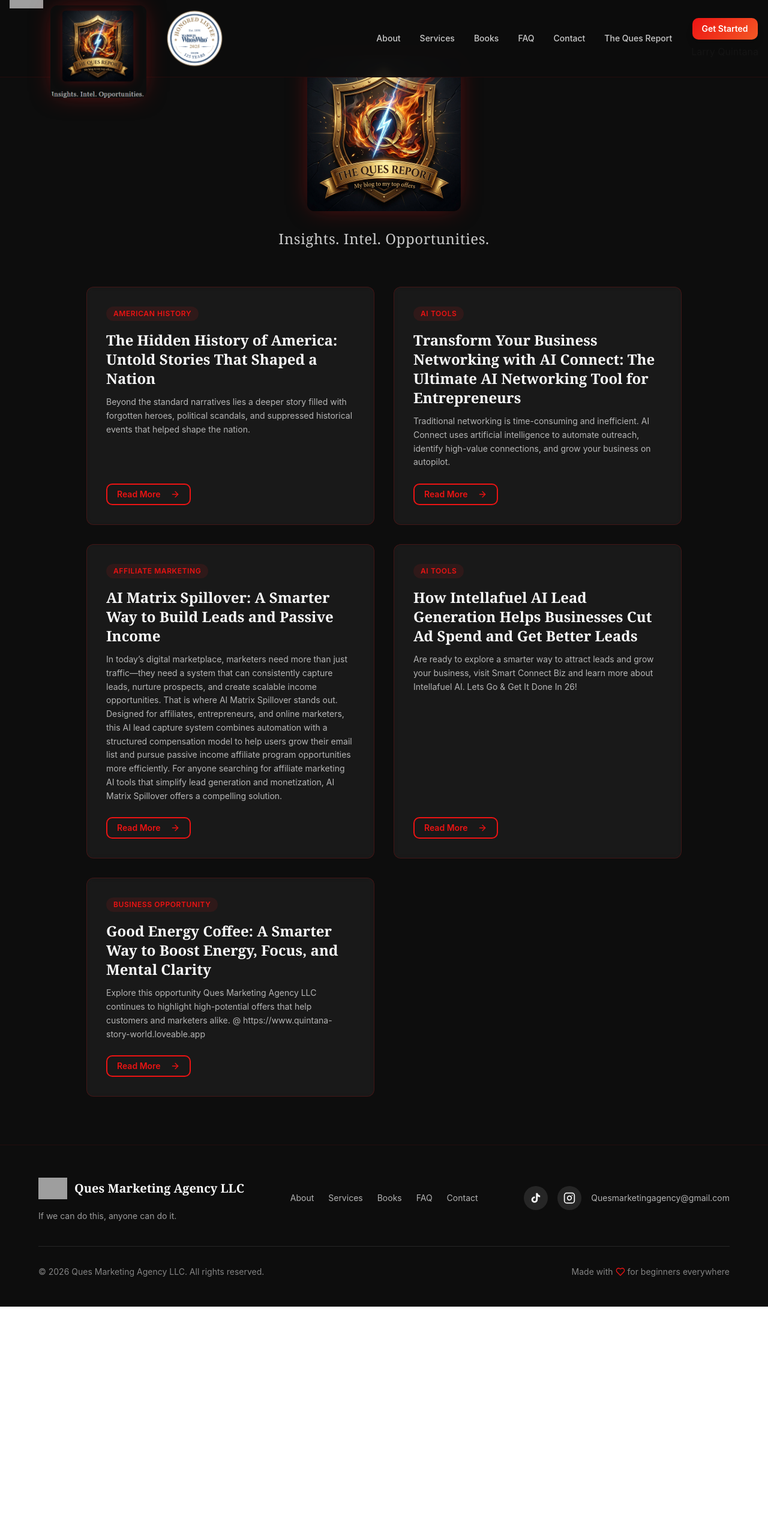
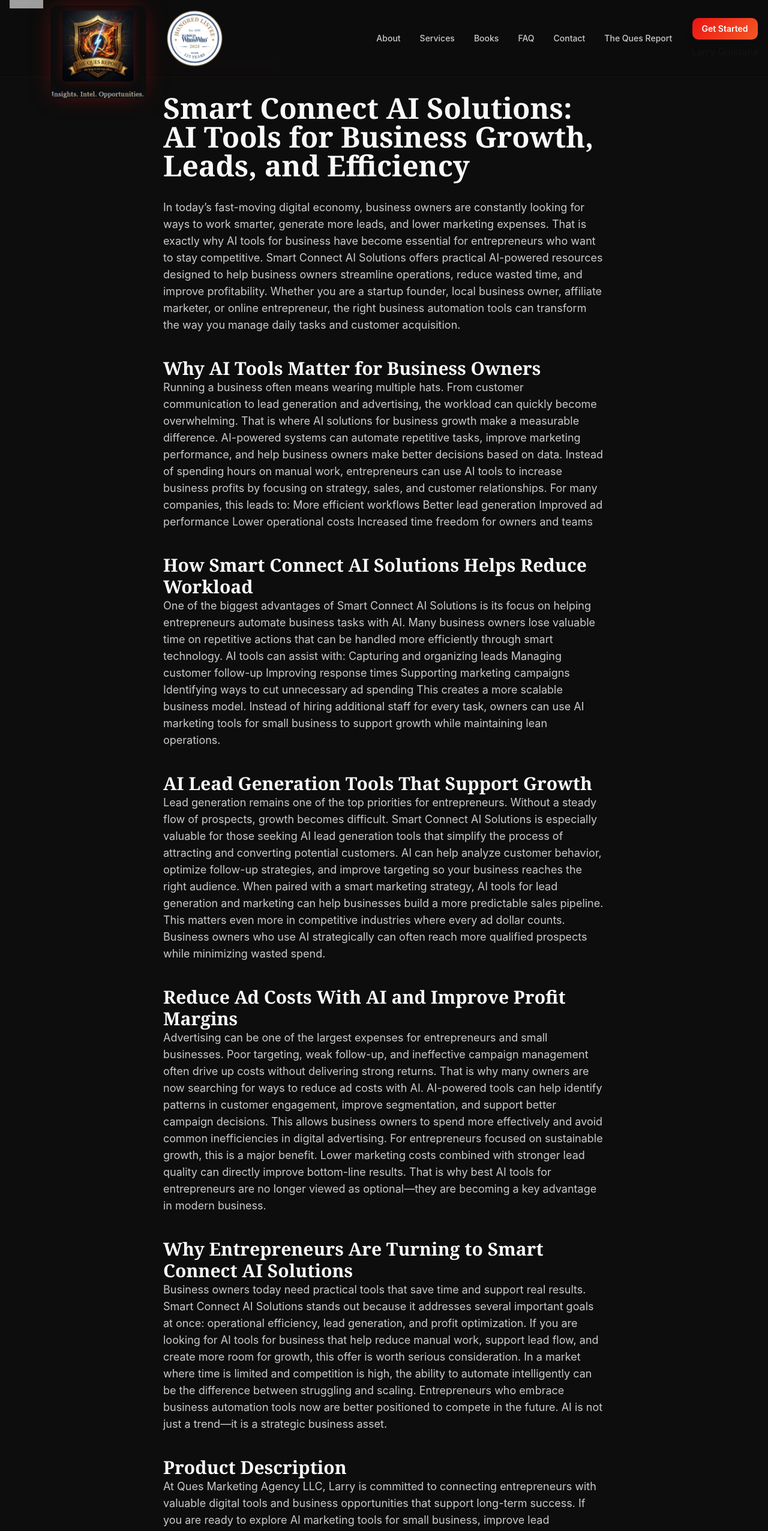
Before and after one commit to Quesmarket58/quintana-story-world, a React (Vite) app: page /blog/AI-Tools-Smart-Connect-AI-Solutions in a window 1280 px wide. Before the commit this address led to /blog. Shown: the top 2552 px of the page at 60% size. Before the commit the page ends 2178 px from the top, so only its background shows below. Built offline with nearby package versions, Linux system fonts and the light colour scheme; grey boxes are pictures that could not be loaded; the HTML template or start-up script is replaced by a standard one.

Commit message:
Add Smart Connect AI Solutions to blog posts

```diff
--- a/src/data/blogPosts.ts
+++ b/src/data/blogPosts.ts
@@ -43,7 +43,7 @@ export const blogPosts: BlogPost[] = [
       { heading: "The Business Impact of AI-Powered Networking", paragraph: "Entrepreneurs using AI Connect report significant improvements in networking effectiveness. The platform typically increases response rates by 300% while reducing time investment by 75%, allowing business leaders to focus on high-value activities." },
       { heading: "Start Building Better Connections Today", paragraph: "AI Connect transforms traditional networking from a time-intensive activity into a strategic automated process. Visit Ques Market today to discover how AI Connect can scale your networking efforts while maintaining the personal touch that drives meaningful connections." },
     ],
-  },
+   },
    {
     slug: "ai-matrix-spillover-review",
     title: "AI Matrix Spillover: A Smarter Way to Build Leads and Passive Income",
@@ -94,4 +94,22 @@ export const blogPosts: BlogPost[] = [
       { heading: "Discover More at Ques Market", paragraph: "To learn more or get started, visit Ques Marketing Agency LLC featured offer page here: https://sharegoodenergybiz.com/Quersmarketing,  https://smartconnectbiz.com/info/Quersmarketing, https://quintana-story-world.loveable.app  Explore this opportunity today and discover why Ques Marketing Agency LLC & Smart Connect Biz, continues to highlight high-potential offers that help customers and marketers alike.  LETSGOGETITDONE26!" },
     ],
   },
+  {
+    slug: "AI-Tools-Smart-Connect-AI-Solutions",
+    title: "Smart Connect AI Solutions: AI Tools for Business Growth, Leads, and Efficiency",
+    category: "AI Tools",
+    excerpt: "Discover Smart Connect AI Solutions for lead generation, lower ad costs, and business automation. Find trusted AI tools at Ques Market",
+    metaTitle: "Smart Connect AI Solutions for Business Growth",
+    metaDescription: "Discover Smart Connect AI Solutions for lead generation, lower ad costs, and business automation. Find trusted AI tools at Ques Market",
+    sections: [
+      { heading: "", paragraph: "In today’s fast-moving digital economy, business owners are constantly looking for ways to work smarter, generate more leads, and lower marketing expenses. That is exactly why AI tools for business have become essential for entrepreneurs who want to stay competitive. Smart Connect AI Solutions offers practical AI-powered resources designed to help business owners streamline operations, reduce wasted time, and improve profitability.  Whether you are a startup founder, local business owner, affiliate marketer, or online entrepreneur, the right business automation tools can transform the way you manage daily tasks and customer acquisition." },
+      { heading: "Why AI Tools Matter for Business Owners", paragraph: "Running a business often means wearing multiple hats. From customer communication to lead generation and advertising, the workload can quickly become overwhelming. That is where AI solutions for business growth make a measurable difference.  AI-powered systems can automate repetitive tasks, improve marketing performance, and help business owners make better decisions based on data. Instead of spending hours on manual work, entrepreneurs can use AI tools to increase business profits by focusing on strategy, sales, and customer relationships.  For many companies, this leads to:  More efficient workflows Better lead generation Improved ad performance Lower operational costs Increased time freedom for owners and teams" },
+      { heading: "How Smart Connect AI Solutions Helps Reduce Workload", paragraph: "One of the biggest advantages of Smart Connect AI Solutions is its focus on helping entrepreneurs automate business tasks with AI. Many business owners lose valuable time on repetitive actions that can be handled more efficiently through smart technology.  AI tools can assist with:  Capturing and organizing leads Managing customer follow-up Improving response times Supporting marketing campaigns Identifying ways to cut unnecessary ad spending This creates a more scalable business model. Instead of hiring additional staff for every task, owners can use AI marketing tools for small business to support growth while maintaining lean operations." },
+      { heading: "AI Lead Generation Tools That Support Growth", paragraph: "Lead generation remains one of the top priorities for entrepreneurs. Without a steady flow of prospects, growth becomes difficult. Smart Connect AI Solutions is especially valuable for those seeking AI lead generation tools that simplify the process of attracting and converting potential customers.  AI can help analyze customer behavior, optimize follow-up strategies, and improve targeting so your business reaches the right audience. When paired with a smart marketing strategy, AI tools for lead generation and marketing can help businesses build a more predictable sales pipeline.  This matters even more in competitive industries where every ad dollar counts. Business owners who use AI strategically can often reach more qualified prospects while minimizing wasted spend." },
+      { heading: "Reduce Ad Costs With AI and Improve Profit Margins", paragraph: "Advertising can be one of the largest expenses for entrepreneurs and small businesses. Poor targeting, weak follow-up, and ineffective campaign management often drive up costs without delivering strong returns. That is why many owners are now searching for ways to reduce ad costs with AI.  AI-powered tools can help identify patterns in customer engagement, improve segmentation, and support better campaign decisions. This allows business owners to spend more effectively and avoid common inefficiencies in digital advertising.  For entrepreneurs focused on sustainable growth, this is a major benefit. Lower marketing costs combined with stronger lead quality can directly improve bottom-line results. That is why best AI tools for entrepreneurs are no longer viewed as optional—they are becoming a key advantage in modern business." },
+      { heading: "Why Entrepreneurs Are Turning to Smart Connect AI Solutions", paragraph: "Business owners today need practical tools that save time and support real results. Smart Connect AI Solutions stands out because it addresses several important goals at once: operational efficiency, lead generation, and profit optimization.  If you are looking for AI tools for business that help reduce manual work, support lead flow, and create more room for growth, this offer is worth serious consideration. In a market where time is limited and competition is high, the ability to automate intelligently can be the difference between struggling and scaling.  Entrepreneurs who embrace business automation tools now are better positioned to compete in the future. AI is not just a trend—it is a strategic business asset." },
+      { heading: "Product Description", paragraph: "At Ques Marketing Agency LLC, Larry is committed to connecting entrepreneurs with valuable digital tools and business opportunities that support long-term success. If you are ready to explore AI marketing tools for small business, improve lead generation, and free up more of your time, Smart Connect AI Solutions may be the right fit.  Visit Ques Marketing Agency LLC today to learn more and discover AI-powered solutions that can help your business grow smarter, operate more efficiently, and increase profits.  https://quintana-story-world-loveable.app" },
+      { heading: "Discover More at Ques Market", paragraph: "Explore Smart Connect AI Solutions Through Ques Marketing Agency LLC  Smart Connect AI Solutions provides powerful AI tools for business owners who want to save time, improve efficiency, and grow profits. Designed for entrepreneurs and marketers, these business automation tools help streamline daily operations, support lead generation, and reduce unnecessary advertising costs. Whether your goal is to capture more leads, improve marketing performance, or free up valuable personal work time, Smart Connect AI Solutions offers practical resources for smarter growth. At Ques Marketing Agency LLC, Larry features trusted digital solutions that help business owners stay competitive in today’s fast-changing marketplace. Explore Smart Connect AI Solutions to discover how AI can simplify your workload and support long-term business success.  LETS GO GET IT DONE 26  Email: letsgogetitdone26@gmail.com  https://quintana-story-world.loveable.app" },
+    ],
+  },
 ];
```
